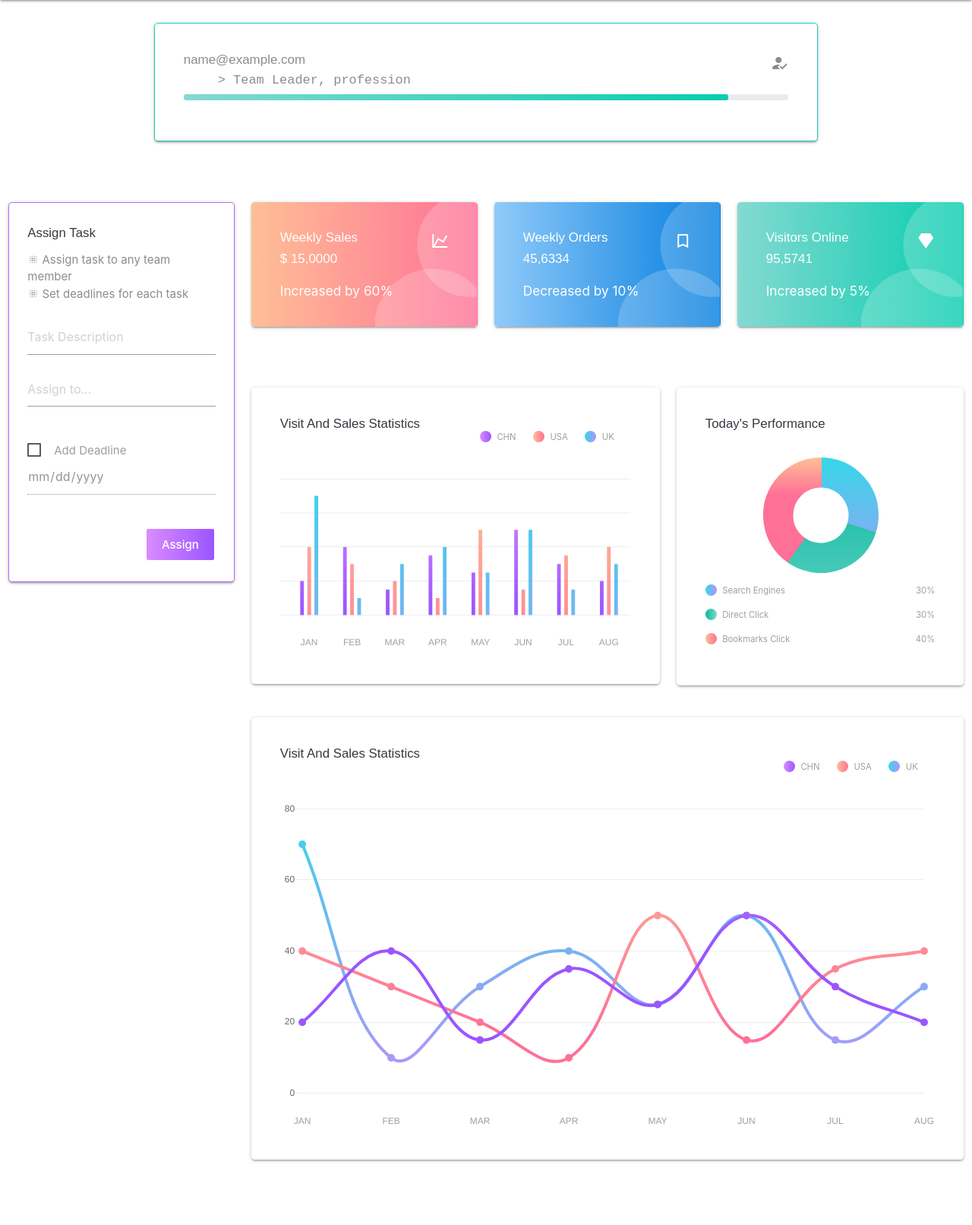
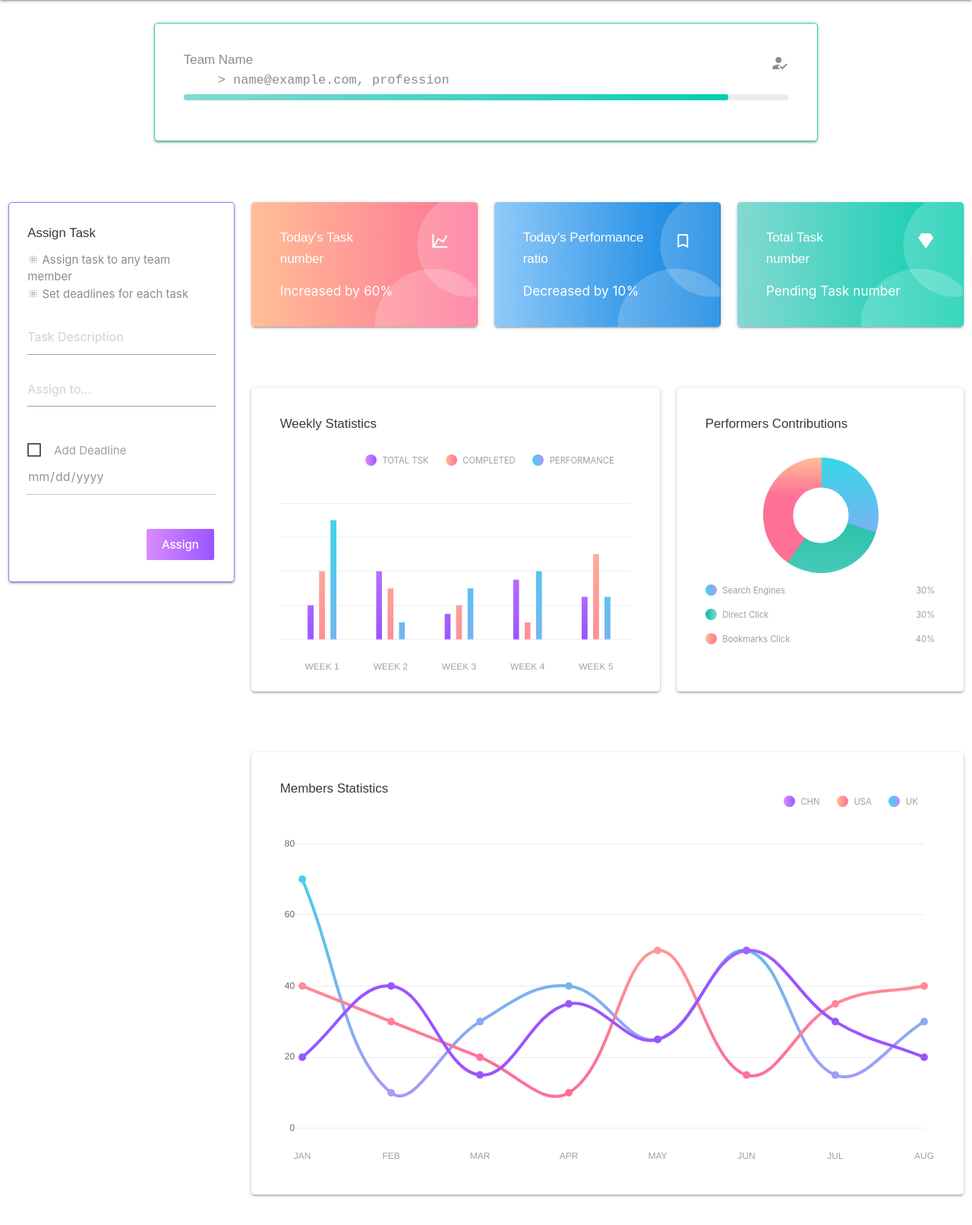
Before and after one commit to abhaydhiman/TEAMoTECH, a Flask app: template templates/main_lobby.html in a window 1280 px wide. Shown: the part 64-1676 px from the top of the page at 76% size. Before the commit the page ends 1593 px from the top, so only its background shows below. Run offline with Flask 2, Linux system fonts and the light colour scheme; the template is opened without the code that fills it: most values are stand-ins (such as "Sample title", 1, 10 or a date in 2020); some libraries are stand-ins or nearby versions.

Commit message:
Setup proper functionalities

```diff
--- a/templates/main_lobby.html
+++ b/templates/main_lobby.html
@@ -45,9 +45,9 @@
             <div class="col s12 m12 l12 stretch-card grid-margin">
                 <div class="card horizontal text-gray card-outline-success">
                     <div class="card-body">
-                        <h4 class="font-weight-normal mb-3">{{email}} <i class="mdi mdi-account-check mdi-24px float-right"></i></h4>
+                        <h4 class="font-weight-normal mb-3">Team Name <i class="mdi mdi-account-check mdi-24px float-right"></i></h4>
 
-                        <h4 class="mb-3 ml-4 pl-4" style="font-family: 'Courier New', Courier, monospace;">> Team Leader, profession</h4>
+                        <h4 class="mb-3 ml-4 pl-4" style="font-family: 'Courier New', Courier, monospace;">> {{email}}, profession</h4>
 
                         <div class="progress">
                             <div class="progress-bar bg-gradient-success" role="progressbar" style="width: 90%" aria-valuenow="25"
@@ -107,9 +107,9 @@
                     <div class="card bg-gradient-danger card-img-holder text-white">
                         <div class="card-body">
                             <img src="{{url_for('static', filename='images/circle.png')}}" class="card-img-absolute" alt="circle-image" />
-                            <h4 class="font-weight-normal mb-3">Weekly Sales <i class="mdi mdi-chart-line mdi-24px float-right"></i>
+                            <h4 class="font-weight-normal mb-3">Today's Task <i class="mdi mdi-chart-line mdi-24px float-right"></i>
                             </h4>
-                            <h4 class="mb-4">$ 15,0000</h4>
+                            <h4 class="mb-4">number</h4>
                             <h6 class="card-text">Increased by 60%</h6>
                         </div>
                     </div>
@@ -118,9 +118,9 @@
                     <div class="card bg-gradient-info card-img-holder text-white">
                         <div class="card-body">
                             <img src="{{url_for('static', filename='images/circle.png')}}" class="card-img-absolute" alt="circle-image" />
-                            <h4 class="font-weight-normal mb-3">Weekly Orders <i class="mdi mdi-bookmark-outline mdi-24px float-right"></i>
+                            <h4 class="font-weight-normal mb-3">Today's Performance <i class="mdi mdi-bookmark-outline mdi-24px float-right"></i>
                             </h4>
-                            <h4 class="mb-4">45,6334</h4>
+                            <h4 class="mb-4">ratio</h4>
                             <h6 class="card-text">Decreased by 10%</h6>
                         </div>
                     </div>
@@ -129,20 +129,20 @@
                     <div class="card bg-gradient-success card-img-holder text-white">
                         <div class="card-body">
                             <img src="{{url_for('static', filename='images/circle.png')}}" class="card-img-absolute" alt="circle-image" />
-                            <h4 class="font-weight-normal mb-3">Visitors Online <i class="mdi mdi-diamond mdi-24px float-right"></i>
+                            <h4 class="font-weight-normal mb-3">Total Task<i class="mdi mdi-diamond mdi-24px float-right"></i>
                             </h4>
-                            <h4 class="mb-4">95,5741</h4>
-                            <h6 class="card-text">Increased by 5%</h6>
+                            <h4 class="mb-4">number</h4>
+                            <h6 class="card-text">Pending Task number</h6>
                         </div>
                     </div>
                 </div>
             </div>
             <div class="row">
-                <div class="col s12 m7">
-                    <div class="card">
+                <div class="col s12 m7 stretch-card grid-margin">
+                    <div class="card medium">
                         <div class="card-body">
                             <div class="clearfix">
-                                <h4 class="card-title float-left">Visit And Sales Statistics</h4>
+                                <h4 class="card-title float-left">Weekly Statistics</h4>
                                 <div id="visit-sale-chart-legend" class="rounded-legend legend-horizontal legend-top-right float-right mb-3">
                                 </div>
                             </div>
@@ -157,11 +157,11 @@
                         </div>
                     </div> -->
                 </div>
-                <div class="col s12 m5">
-                    <div class="card">
+                <div class="col s12 m5 stretch-card grid-margin">
+                    <div class="card medium">
                         <div class="card-body">
                             <div class="clearfix">
-                                <h4 class="card-title float-left">Today's Performance</h4>
+                                <h4 class="card-title float-left">Performers Contributions</h4>
                             </div>
                             <canvas id="traffic-chart" class="mt-4"></canvas>
                             <div id="traffic-chart-legend" class="rounded-legend legend-vertical legend-bottom-left pt-4">
@@ -175,7 +175,7 @@
                     <div class="card">
                         <div class="card-body">
                             <div class="clearfix">
-                                <h4 class="card-title float-left">Visit And Sales Statistics</h4>
+                                <h4 class="card-title float-left">Members Statistics</h4>
                                 <div id="visit-sale-line-chart-legend" class="rounded-legend legend-horizontal legend-top-right float-right">
                                 </div>
                             </div>
@@ -236,10 +236,10 @@
         var myChart = new Chart(ctx, {
             type: 'bar',
             data: {
-                labels: ['JAN', 'FEB', 'MAR', 'APR', 'MAY', 'JUN', 'JUL', 'AUG'],
+                labels: ['WEEK 1', 'WEEK 2', 'WEEK 3', 'WEEK 4', 'WEEK 5'],
                 datasets: [
                     {
-                        label: "CHN",
+                        label: "TOTAL TSK",
                         borderColor: gradientStrokeViolet,
                         backgroundColor: gradientStrokeViolet,
                         hoverBackgroundColor: gradientStrokeViolet,
@@ -248,10 +248,10 @@
                         fill: false,
                         borderWidth: 1,
                         fill: 'origin',
-                        data: [20, 40, 15, 35, 25, 50, 30, 20]
+                        data: [20, 40, 15, 35, 25]
                     },
                     {
-                        label: "USA",
+                        label: "COMPLETED",
                         borderColor: gradientStrokeRed,
                         backgroundColor: gradientStrokeRed,
                         hoverBackgroundColor: gradientStrokeRed,
@@ -260,10 +260,10 @@
                         fill: false,
                         borderWidth: 1,
                         fill: 'origin',
-                        data: [40, 30, 20, 10, 50, 15, 35, 40]
+                        data: [40, 30, 20, 10, 50]
                     },
                     {
-                        label: "UK",
+                        label: "PERFORMANCE",
                         borderColor: gradientStrokeBlue,
                         backgroundColor: gradientStrokeBlue,
                         hoverBackgroundColor: gradientStrokeBlue,
@@ -272,7 +272,7 @@
                         fill: false,
                         borderWidth: 1,
                         fill: 'origin',
-                        data: [70, 10, 30, 40, 25, 50, 15, 30]
+                        data: [70, 10, 30, 40, 25]
                     }
                 ]
             },
```
